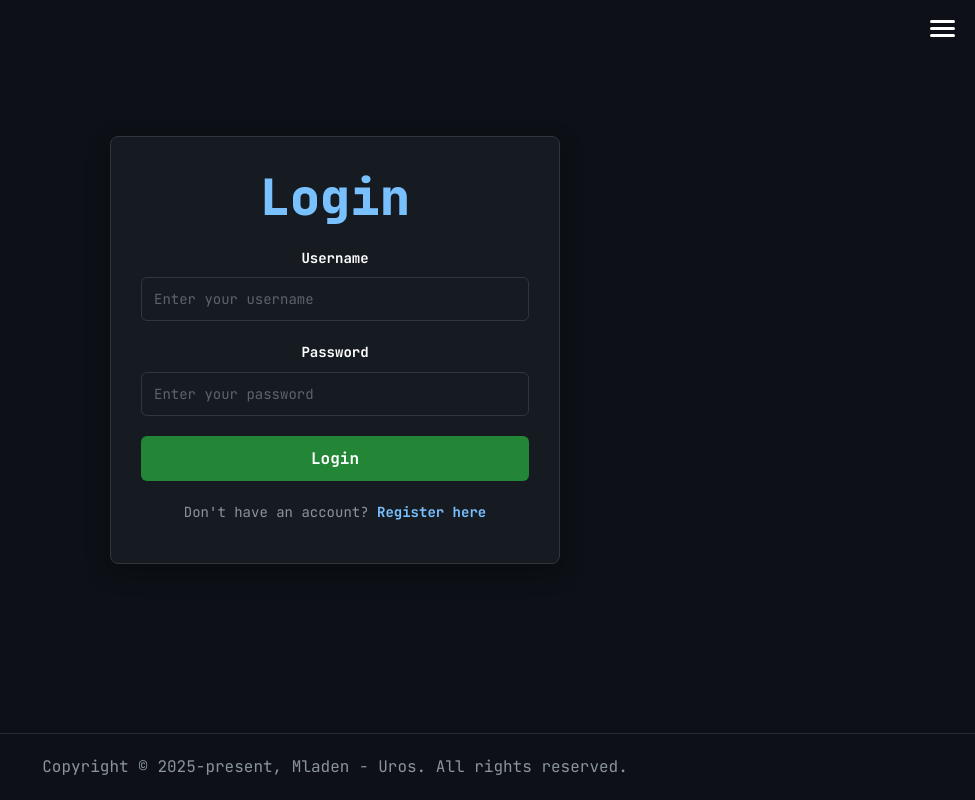
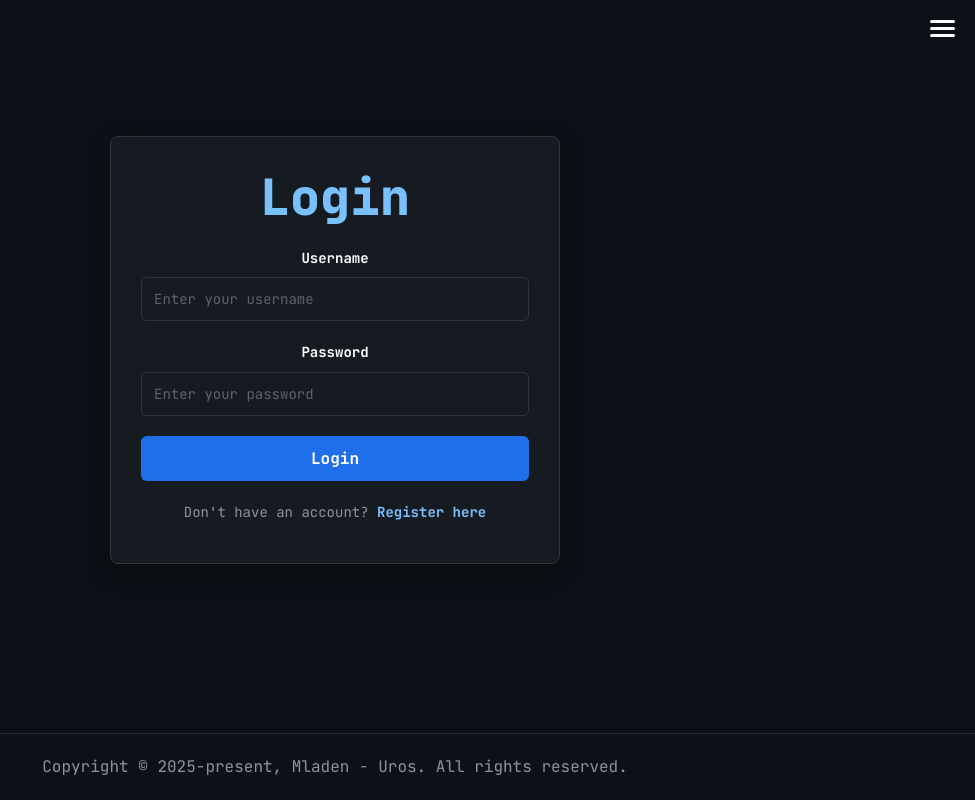
Before and after one commit to mladen081/u-m, a React (Vite) app in the folder front/client/: page /login in a window 1280 px wide. Shown: the whole page, without its empty margins (305-1280 px from the left). Built offline with nearby package versions, Linux system fonts and the light colour scheme.

Commit message:
Add base style 4

```diff
--- a/front/client/src/index.css
+++ b/front/client/src/index.css
@@ -7,14 +7,15 @@
   --primary-color: #fff;
   --text-color: #8b949e;
   --text-color-1: #79c0ff;
+  --accent-color: #58a6ff;
   --back-color: #0d1117;
-  --error-color: #f85149;
-  --success-color: #3fb950;
+  --error-color: #6e7681;
+  --success-color: #58a6ff;
   --input-bg: #161b22;
   --input-border: #30363d;
   --input-focus: #58a6ff;
-  --button-bg: #238636;
-  --button-hover: #2ea043;
+  --button-bg: #1f6feb;
+  --button-hover: #388bfd;
 }
 
 /* ============= Base Styles ============= */
@@ -217,10 +218,10 @@ li {
 /* ============= Error/Success Messages ============= */
 .error-message {
   padding: 1.2rem;
-  background-color: rgba(248, 81, 73, 0.1);
+  background-color: rgba(139, 148, 158, 0.15);
   border: 1px solid var(--error-color);
   border-radius: 6px;
-  color: var(--error-color);
+  color: var(--text-color);
   font-size: 1.4rem;
   margin-bottom: 1.5rem;
   white-space: pre-line;
@@ -228,7 +229,7 @@ li {
 
 .success-message {
   padding: 1.2rem;
-  background-color: rgba(63, 185, 80, 0.1);
+  background-color: rgba(88, 166, 255, 0.15);
   border: 1px solid var(--success-color);
   border-radius: 6px;
   color: var(--success-color);
@@ -294,17 +295,17 @@ li {
 .logout-btn {
   background: none;
   border: none;
-  color: var(--error-color);
+  color: var(--text-color);
   font-family: 'JetBrains Mono', monospace;
   font-size: 1.4rem;
   font-weight: 700;
   cursor: pointer;
   padding: 0.5rem 0;
-  transition: opacity 0.2s ease;
+  transition: color 0.2s ease;
 }
 
 .logout-btn:hover {
-  opacity: 0.8;
+  color: var(--text-color-1);
   text-decoration: underline;
 }
 
```
Also changed, not shown: 1 other file (tests, documents, lock files or other folders).
